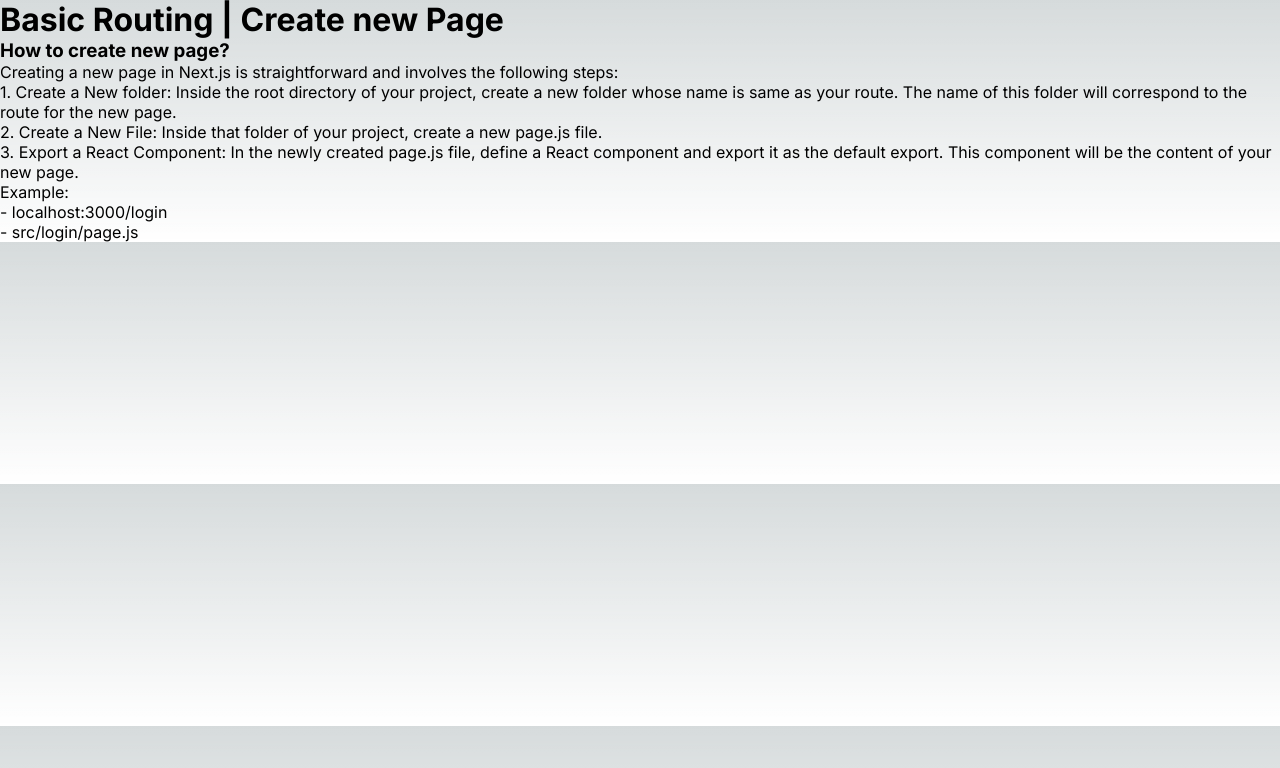
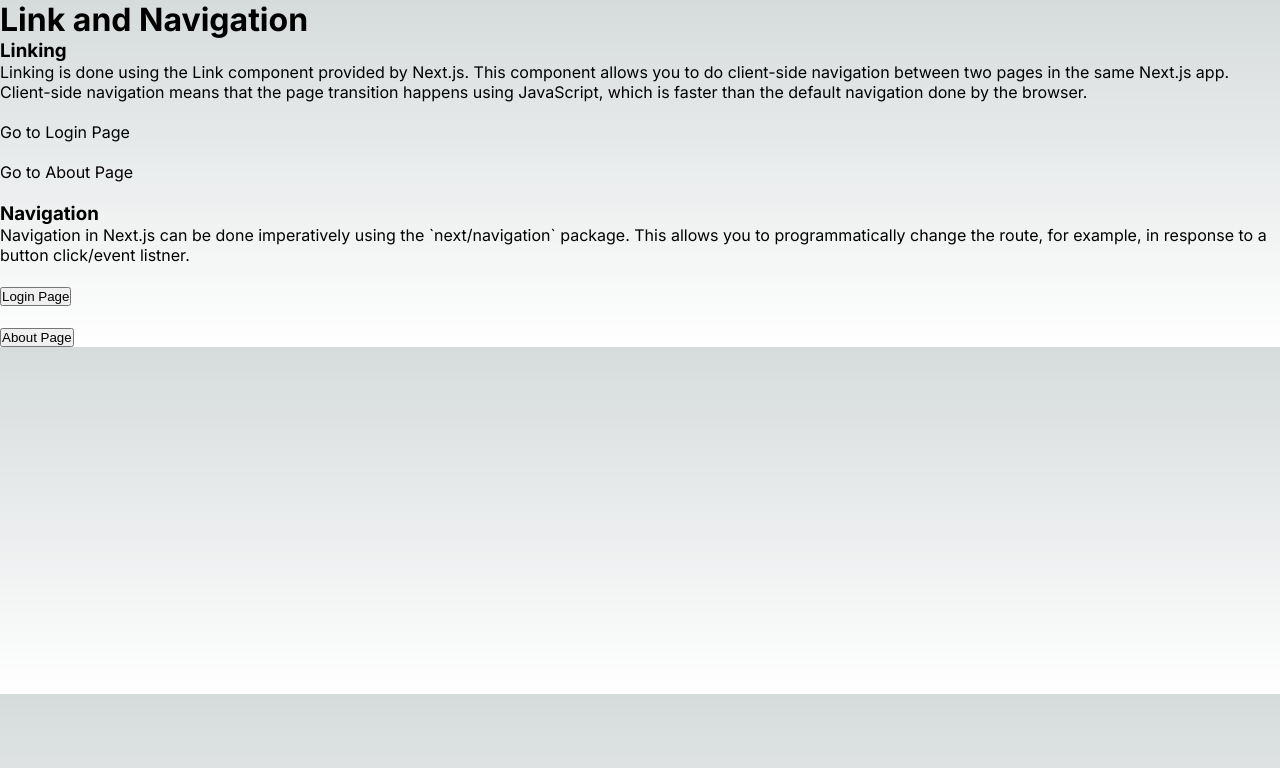
Before and after one commit to rohitsingh2901/LearnNext.js, a Next.js app: page / in a window 1280 px wide. Shown: the top 768 px of the page. Built offline with nearby package versions, Linux system fonts and the light colour scheme.

Commit message:
Link and Navigation

```diff
--- a/src/app/page.js
+++ b/src/app/page.js
@@ -1,19 +1,31 @@
+"use client"
+import Link from "next/link";
 import styles from "./page.module.css";
+import { useRouter } from "next/navigation";
 
 export default function Home() {
+  const router = useRouter();
+  const navigate = (path) =>{
+    router.push(path);
+  }
   return (
     <main>
-      <h1>Basic Routing | Create new Page </h1>
-      <h3>How to create new page?</h3>
+      <h1>Link and Navigation</h1>
+      <h3>Linking</h3>
       <p>
-      Creating a new page in Next.js is straightforward and involves the following steps:<br></br>
-      1. Create a New folder: Inside the root directory of your project, create a new folder whose name is same as your route. The name of this folder will correspond to the route for the new page.<br></br>
-      2. Create a New File: Inside that folder of your project, create a new page.js file.<br></br>
-      3. Export a React Component: In the newly created page.js file, define a React component and export it as the default export. This component will be the content of your new page.<br></br>
-      Example:<br></br>
-      - localhost:3000/login<br></br>
-      - src/login/page.js<br></br>
-      </p>
+      Linking is done using the Link component provided by Next.js. This component allows you to do client-side navigation between two pages in the same Next.js app. Client-side navigation means that the page transition happens using JavaScript, which is faster than the default navigation done by the browser.
+      </p><br/>
+      <Link href="/login">Go to Login Page</Link>
+      <br/><br/>
+      <Link href="/about">Go to About Page</Link>
+      <br/><br/>
+      <h3>Navigation</h3>
+      <p>
+      Navigation in Next.js can be done imperatively using the `next/navigation` package. This allows you to programmatically change the route, for example, in response to a button click/event listner.
+      </p><br/>
+      <button onClick={()=>{navigate("/login")}}>Login Page</button>
+      <br/><br/>
+      <button onClick={()=>{navigate("/about")}}>About Page</button>
     </main>
   );
 }
```
Also changed, not shown: src/app/about/page.js (+7 -0 lines), src/app/login/page.js (+7 -0 lines).
